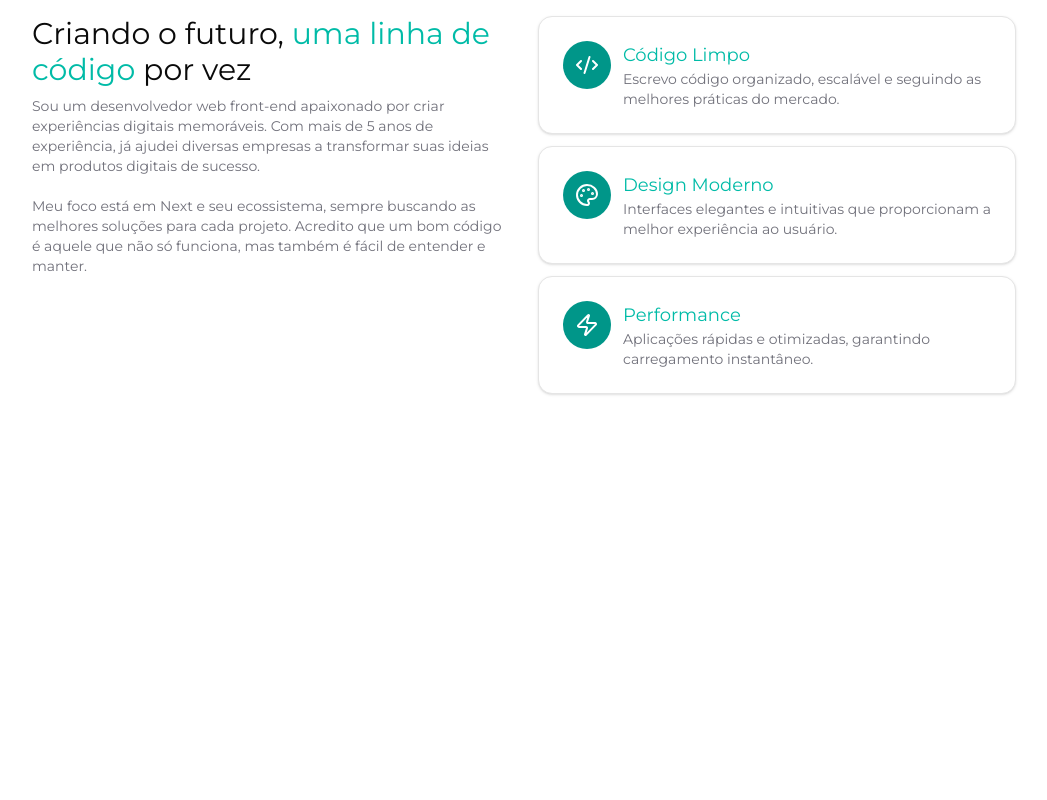
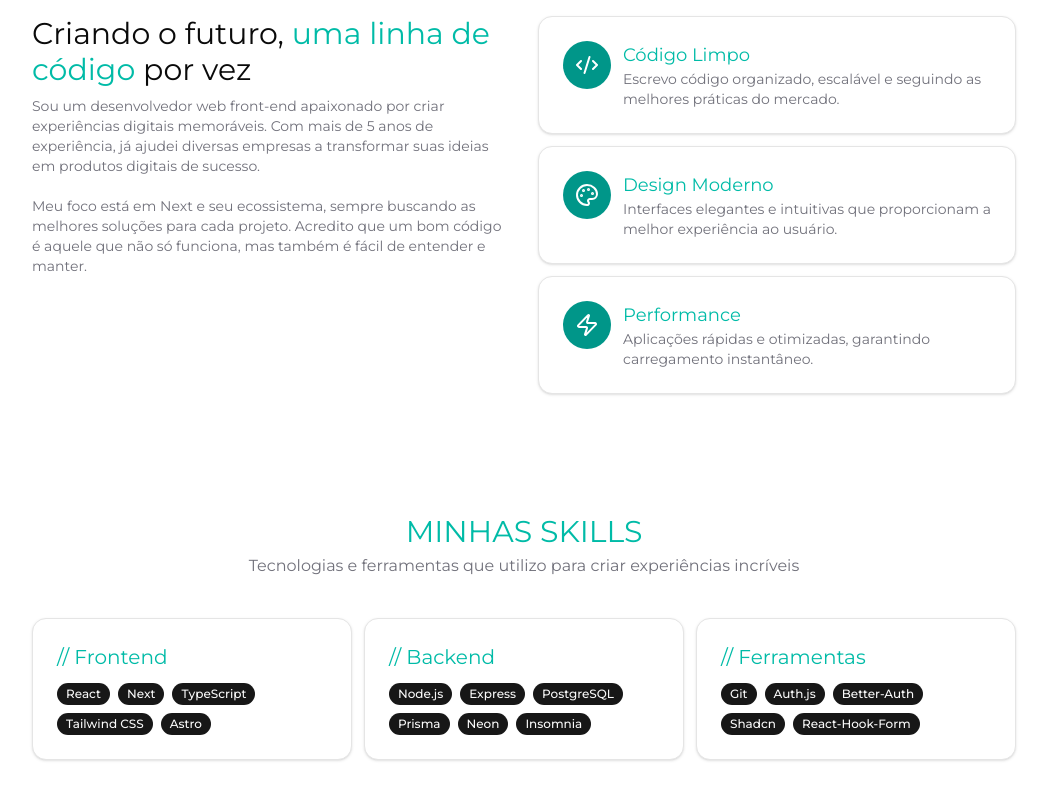
Before and after one commit to jacksonVargas/portfolio-next, a Next.js app: page / in a window 1280 px wide. Shown: the part 948-1748 px from the top of the page, without its empty margins (116-1163 px from the left). Before the commit the page ends 1402 px from the top, so only its background shows below. Built offline with nearby package versions, Linux system fonts and the light colour scheme.

Commit message:
add skills

```diff
--- a/src/app/page.tsx
+++ b/src/app/page.tsx
@@ -2,6 +2,7 @@
 import { Header } from '@/components/header'
 import { Hero } from '@/components/hero'
 import { About } from '@/components/about'
+import { Skills } from '@/components/skills'
 
 export default function Home() {
   return (
@@ -9,6 +10,7 @@ export default function Home() {
       <Header />
       <Hero />
       <About />
+      <Skills />
     </main>
   )
 }
--- /dev/null
+++ b/src/components/skills/_components/CardSkills.tsx
@@ -0,0 +1,48 @@
+import { Card, CardContent } from '@/components/ui/card'
+import { Badge } from '@/components/ui/badge'
+
+export function CardSkills() {
+  return (
+    <div className='grid md:grid-cols-3 gap-3'>
+      <Card>
+        <CardContent className='grid gap-3'>
+          <h3 className='text-teal-500 text-xl'>// Frontend</h3>
+          <div className='flex flex-wrap gap-2'>
+            <Badge className='select-none'>React</Badge>
+            <Badge className='select-none'>Next</Badge>
+            <Badge className='select-none'>TypeScript</Badge>
+            <Badge className='select-none'>Tailwind CSS</Badge>
+            <Badge className='select-none'>Astro</Badge>
+          </div>
+        </CardContent>
+      </Card>
+
+      <Card>
+        <CardContent className='grid gap-3'>
+          <h3 className='text-teal-500 text-xl'>// Backend</h3>
+          <div className='flex flex-wrap gap-2'>
+            <Badge className='select-none'>Node.js</Badge>
+            <Badge className='select-none'>Express</Badge>
+            <Badge className='select-none'>PostgreSQL</Badge>
+            <Badge className='select-none'>Prisma</Badge>
+            <Badge className='select-none'>Neon</Badge>
+            <Badge className='select-none'>Insomnia</Badge>
+          </div>
+        </CardContent>
+      </Card>
+
+      <Card>
+        <CardContent className='grid gap-3'>
+          <h3 className='text-teal-500 text-xl'>// Ferramentas</h3>
+          <div className='flex flex-wrap gap-2'>
+            <Badge className='select-none'>Git</Badge>
+            <Badge className='select-none'>Auth.js</Badge>
+            <Badge className='select-none'>Better-Auth</Badge>
+            <Badge className='select-none'>Shadcn</Badge>
+            <Badge className='select-none'>React-Hook-Form</Badge>
+          </div>
+        </CardContent>
+      </Card>
+    </div>
+  )
+}
--- /dev/null
+++ b/src/components/skills/index.tsx
@@ -0,0 +1,18 @@
+import { Container } from '@/components/container'
+import { Title } from '@/components/title'
+import { CardSkills } from './_components/CardSkills'
+
+export function Skills() {
+  return (
+    <Container>
+      <section id='skills' className='py-15'>
+        <Title
+          title='MINHAS SKILLS'
+          span='Tecnologias e ferramentas que utilizo para criar experiências incríveis'
+        />
+
+        <CardSkills />
+      </section>
+    </Container>
+  )
+}
```
